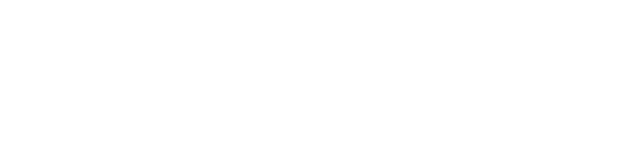
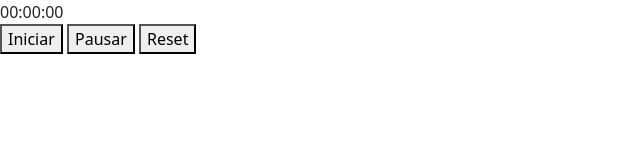
Before and after one commit to fuentesvalentina/06-ejercicioDOMyBOM, a plain HTML site: page index.html in a window 1280 px wide. Shown: the whole page, without its empty margins (0-640 px from the left). Drawn offline with nearby package versions, Linux system fonts and the light colour scheme.

Commit message:
agrego esquema de botones

```diff
--- a/index.html
+++ b/index.html
@@ -5,11 +5,18 @@
         <meta name="description" content="">
         <meta name="keywords" content="">
         <meta name="author" content="Fuentes Valentina">
-        <title></title>
+        <title>Temporizador</title>
         <!-- Enlace a Bootstrap CSS -->
         <link href="https://cdn.jsdelivr.net/npm/bootstrap@5.3.2/dist/css/bootstrap.min.css" rel="stylesheet" integrity="sha384-T3c6CoIi6uLrA9TneNEoa7RxnatzjcDSCmG1MXxSR1GAsXEV/Dwwykc2MPK8M2HN" crossorigin="anonymous">
     </head>
 <body>
+    <div class="temporizador">
+        <div id="tiempo">00:00:00</div>
+        <button id="iniciar">Iniciar</button>
+        <button id="pausar">Pausar</button>
+        <button id="reset">Reset</button>
+    </div>
+
     <script src="https://cdn.jsdelivr.net/npm/bootstrap@5.3.2/dist/js/bootstrap.bundle.min.js" integrity="sha384-C6RzsynM9kWDrMNeT87bh95OGNyZPhcTNXj1NW7RuBCsyN/o0jlpcV8Qyq46cDfL" crossorigin="anonymous"></script>
 </body>
 </html>
```
